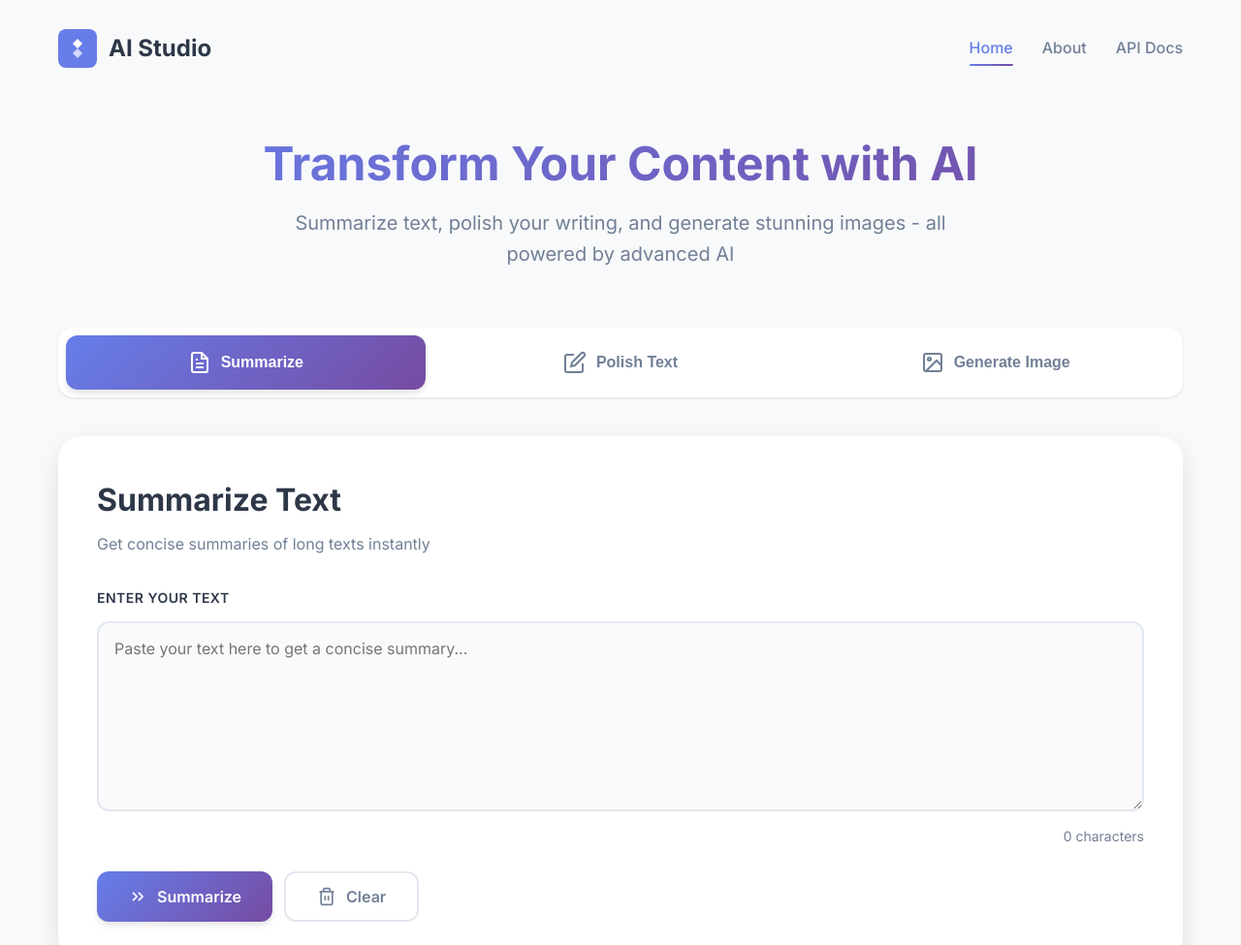
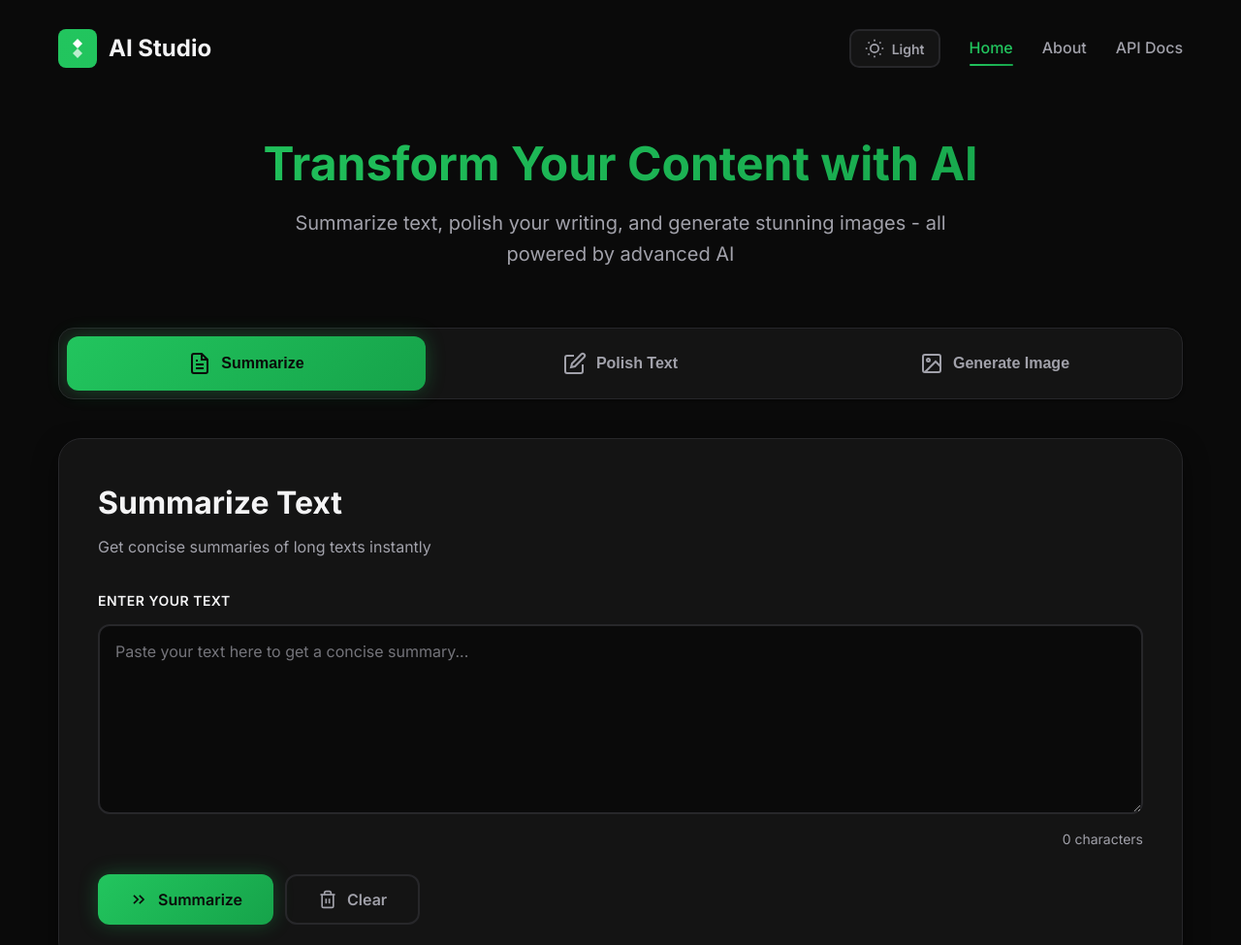
Before and after one commit to Dheeraj9595/AI, a plain HTML site: page static/index.html in a window 1280 px wide. Shown: the top 975 px of the page at 97% size. Drawn offline with Linux system fonts and the light colour scheme.

Commit message:
added dark mode option in homepage

```diff
--- a/static/index.html
+++ b/static/index.html
@@ -1,5 +1,5 @@
 <!DOCTYPE html>
-<html lang="en">
+<html lang="en" data-theme="dark">
 <head>
     <meta charset="UTF-8">
     <meta name="viewport" content="width=device-width, initial-scale=1.0">
@@ -14,20 +14,41 @@
         <!-- Header -->
         <header class="header">
             <div class="logo">
-                <svg width="40" height="40" viewBox="0 0 40 40" fill="none" xmlns="http://www.w3.org/2000/svg">
-                    <rect width="40" height="40" rx="8" fill="url(#gradient)"/>
+                <svg class="logo-icon" width="40" height="40" viewBox="0 0 40 40" fill="none" xmlns="http://www.w3.org/2000/svg">
+                    <rect width="40" height="40" rx="8" fill="url(#logo-gradient)"/>
                     <path d="M20 10L25 15L20 20L15 15L20 10Z" fill="white"/>
                     <path d="M20 20L25 25L20 30L15 25L20 20Z" fill="white" opacity="0.7"/>
                     <defs>
-                        <linearGradient id="gradient" x1="0" y1="0" x2="40" y2="40">
-                            <stop offset="0%" stop-color="#667eea"/>
-                            <stop offset="100%" stop-color="#764ba2"/>
+                        <linearGradient id="logo-gradient" x1="0" y1="0" x2="40" y2="40">
+                            <stop offset="0%" class="logo-gradient-start"/>
+                            <stop offset="100%" class="logo-gradient-end"/>
                         </linearGradient>
                     </defs>
                 </svg>
                 <span>AI Studio</span>
             </div>
             <nav class="nav">
+                <button class="btn-theme" id="theme-toggle" onclick="toggleTheme()" title="Toggle theme">
+                    <span class="theme-icon sun-icon">
+                        <svg width="20" height="20" viewBox="0 0 24 24" fill="none" stroke="currentColor" stroke-width="2">
+                            <circle cx="12" cy="12" r="5"></circle>
+                            <line x1="12" y1="1" x2="12" y2="3"></line>
+                            <line x1="12" y1="21" x2="12" y2="23"></line>
+                            <line x1="4.22" y1="4.22" x2="5.64" y2="5.64"></line>
+                            <line x1="18.36" y1="18.36" x2="19.78" y2="19.78"></line>
+                            <line x1="1" y1="12" x2="3" y2="12"></line>
+                            <line x1="21" y1="12" x2="23" y2="12"></line>
+                            <line x1="4.22" y1="19.78" x2="5.64" y2="18.36"></line>
+                            <line x1="18.36" y1="5.64" x2="19.78" y2="4.22"></line>
+                        </svg>
+                    </span>
+                    <span class="theme-icon moon-icon">
+                        <svg width="20" height="20" viewBox="0 0 24 24" fill="none" stroke="currentColor" stroke-width="2">
+                            <path d="M21 12.79A9 9 0 1 1 11.21 3 7 7 0 0 0 21 12.79z"></path>
+                        </svg>
+                    </span>
+                    <span class="theme-label" id="theme-label">Light</span>
+                </button>
                 <a href="#" class="nav-link active">Home</a>
                 <a href="#" class="nav-link">About</a>
                 <a href="/docs" class="nav-link" target="_blank">API Docs</a>
--- a/static/script.js
+++ b/static/script.js
@@ -1,3 +1,29 @@
+// Theme toggle
+const THEME_KEY = 'ai-studio-theme';
+
+function initTheme() {
+    const saved = localStorage.getItem(THEME_KEY);
+    const theme = saved || 'dark';
+    document.documentElement.setAttribute('data-theme', theme);
+    updateThemeLabel(theme);
+}
+
+function toggleTheme() {
+    const current = document.documentElement.getAttribute('data-theme');
+    const next = current === 'dark' ? 'light' : 'dark';
+    document.documentElement.setAttribute('data-theme', next);
+    localStorage.setItem(THEME_KEY, next);
+    updateThemeLabel(next);
+    showToast(`Switched to ${next} theme`);
+}
+
+function updateThemeLabel(theme) {
+    const label = document.getElementById('theme-label');
+    if (label) label.textContent = theme === 'dark' ? 'Light' : 'Dark';
+}
+
+document.addEventListener('DOMContentLoaded', initTheme);
+
 // Tab switching
 document.querySelectorAll('.tab').forEach(tab => {
     tab.addEventListener('click', () => {
--- a/static/styles.css
+++ b/static/styles.css
@@ -5,12 +5,47 @@
     box-sizing: border-box;
 }
 
-:root {
+/* Dark theme (default) */
+:root,
+[data-theme="dark"] {
+    --accent: #22c55e;
+    --accent-light: #4ade80;
+    --accent-dark: #16a34a;
+    --primary-gradient: linear-gradient(135deg, #22c55e 0%, #16a34a 100%);
+    --secondary-gradient: linear-gradient(135deg, #22c55e 0%, #15803d 100%);
+    --success-gradient: linear-gradient(135deg, #4ade80 0%, #22c55e 100%);
+    --bg-color: #0a0a0a;
+    --card-bg: #141414;
+    --card-bg-hover: #1a1a1a;
+    --input-bg: #0a0a0a;
+    --input-focus-bg: #0d0d0d;
+    --text-primary: #f4f4f5;
+    --text-secondary: #a1a1aa;
+    --border-color: #27272a;
+    --shadow-sm: 0 1px 3px rgba(0, 0, 0, 0.5);
+    --shadow-md: 0 4px 6px rgba(0, 0, 0, 0.5);
+    --shadow-lg: 0 10px 25px rgba(0, 0, 0, 0.5);
+    --shadow-xl: 0 20px 40px rgba(0, 0, 0, 0.6);
+    --btn-primary-color: #0a0a0a;
+    --accent-glow: rgba(34, 197, 94, 0.3);
+    --accent-glow-soft: rgba(34, 197, 94, 0.12);
+    --accent-focus: rgba(34, 197, 94, 0.2);
+    --loading-overlay-bg: rgba(10, 10, 10, 0.95);
+}
+
+/* Light theme */
+[data-theme="light"] {
+    --accent: #667eea;
+    --accent-light: #818cf8;
+    --accent-dark: #764ba2;
     --primary-gradient: linear-gradient(135deg, #667eea 0%, #764ba2 100%);
-    --secondary-gradient: linear-gradient(135deg, #f093fb 0%, #f5576c 100%);
-    --success-gradient: linear-gradient(135deg, #4facfe 0%, #00f2fe 100%);
+    --secondary-gradient: linear-gradient(135deg, #667eea 0%, #5b21b6 100%);
+    --success-gradient: linear-gradient(135deg, #818cf8 0%, #667eea 100%);
     --bg-color: #f8f9fa;
     --card-bg: #ffffff;
+    --card-bg-hover: #f7fafc;
+    --input-bg: #fafafa;
+    --input-focus-bg: #ffffff;
     --text-primary: #2d3748;
     --text-secondary: #718096;
     --border-color: #e2e8f0;
@@ -18,6 +53,11 @@
     --shadow-md: 0 4px 6px rgba(0, 0, 0, 0.1);
     --shadow-lg: 0 10px 25px rgba(0, 0, 0, 0.1);
     --shadow-xl: 0 20px 40px rgba(0, 0, 0, 0.15);
+    --btn-primary-color: #ffffff;
+    --accent-glow: rgba(102, 126, 234, 0.3);
+    --accent-glow-soft: rgba(102, 126, 234, 0.1);
+    --accent-focus: rgba(102, 126, 234, 0.1);
+    --loading-overlay-bg: rgba(255, 255, 255, 0.95);
 }
 
 body {
@@ -52,8 +92,17 @@ body {
     color: var(--text-primary);
 }
 
+.logo-icon .logo-gradient-start {
+    stop-color: var(--accent);
+}
+
+.logo-icon .logo-gradient-end {
+    stop-color: var(--accent-dark);
+}
+
 .nav {
     display: flex;
+    align-items: center;
     gap: 30px;
 }
 
@@ -67,7 +116,7 @@ body {
 
 .nav-link:hover,
 .nav-link.active {
-    color: #667eea;
+    color: var(--accent);
 }
 
 .nav-link.active::after {
@@ -106,6 +155,46 @@ body {
 }
 
 /* Tabs */
+/* Theme toggle button */
+.btn-theme {
+    display: flex;
+    align-items: center;
+    gap: 8px;
+    padding: 8px 14px;
+    border: 2px solid var(--border-color);
+    border-radius: 10px;
+    background: var(--card-bg);
+    color: var(--text-secondary);
+    font-size: 14px;
+    font-weight: 600;
+    cursor: pointer;
+    transition: all 0.3s ease;
+    font-family: inherit;
+}
+
+.btn-theme:hover {
+    border-color: var(--accent);
+    color: var(--accent);
+}
+
+.theme-icon {
+    display: flex;
+    align-items: center;
+}
+
+.theme-icon.moon-icon {
+    display: none;
+}
+
+[data-theme="light"] .theme-icon.sun-icon {
+    display: none;
+}
+
+[data-theme="light"] .theme-icon.moon-icon {
+    display: flex;
+}
+
+/* Tabs */
 .tabs {
     display: flex;
     gap: 16px;
@@ -114,6 +203,7 @@ body {
     padding: 8px;
     border-radius: 16px;
     box-shadow: var(--shadow-sm);
+    border: 1px solid var(--border-color);
 }
 
 .tab {
@@ -134,13 +224,14 @@ body {
 }
 
 .tab:hover {
-    background: #f7fafc;
+    background: var(--card-bg-hover);
+    color: var(--text-primary);
 }
 
 .tab.active {
     background: var(--primary-gradient);
-    color: white;
-    box-shadow: var(--shadow-md);
+    color: var(--btn-primary-color);
+    box-shadow: 0 0 20px var(--accent-glow);
 }
 
 .tab svg {
@@ -180,11 +271,12 @@ body {
     border-radius: 24px;
     padding: 40px;
     box-shadow: var(--shadow-lg);
-    transition: box-shadow 0.3s ease;
+    transition: all 0.3s ease;
+    border: 1px solid var(--border-color);
 }
 
 .card:hover {
-    box-shadow: var(--shadow-xl);
+    box-shadow: 0 0 30px var(--accent-glow-soft);
 }
 
 .card-title {
@@ -224,14 +316,20 @@ body {
     font-family: inherit;
     resize: vertical;
     transition: all 0.3s ease;
-    background: #fafafa;
+    background: var(--input-bg);
+    color: var(--text-primary);
+}
+
+.textarea::placeholder {
+    color: var(--text-secondary);
+    opacity: 0.7;
 }
 
 .textarea:focus {
     outline: none;
-    border-color: #667eea;
-    background: white;
-    box-shadow: 0 0 0 3px rgba(102, 126, 234, 0.1);
+    border-color: var(--accent);
+    background: var(--input-focus-bg);
+    box-shadow: 0 0 0 3px var(--accent-focus);
 }
 
 .char-count {
@@ -258,13 +356,13 @@ body {
 
 .btn-primary {
     background: var(--primary-gradient);
-    color: white;
-    box-shadow: var(--shadow-md);
+    color: var(--btn-primary-color);
+    box-shadow: 0 0 20px var(--accent-glow);
 }
 
 .btn-primary:hover {
     transform: translateY(-2px);
-    box-shadow: var(--shadow-lg);
+    box-shadow: 0 0 30px var(--accent-glow);
 }
 
 .btn-primary:active {
@@ -278,14 +376,14 @@ body {
 }
 
 .btn-secondary {
-    background: white;
-    color: #667eea;
-    border: 2px solid #667eea;
+    background: transparent;
+    color: var(--accent);
+    border: 2px solid var(--accent);
 }
 
 .btn-secondary:hover {
-    background: #667eea;
-    color: white;
+    background: var(--accent);
+    color: var(--btn-primary-color);
 }
 
 .btn-group {
@@ -295,13 +393,13 @@ body {
 }
 
 .btn-clear {
-    background: white;
+    background: transparent;
     color: var(--text-secondary);
     border: 2px solid var(--border-color);
 }
 
 .btn-clear:hover {
-    background: #f7fafc;
+    background: var(--card-bg-hover);
     color: var(--text-primary);
     border-color: var(--text-secondary);
 }
@@ -333,7 +431,7 @@ body {
 }
 
 .result-box {
-    background: #f7fafc;
+    background: var(--input-bg);
     border: 2px solid var(--border-color);
     border-radius: 12px;
     padding: 20px;
@@ -347,7 +445,7 @@ body {
 
 /* Image Container */
 .image-container {
-    background: #f7fafc;
+    background: var(--input-bg);
     border: 2px solid var(--border-color);
     border-radius: 12px;
     padding: 20px;
@@ -369,7 +467,7 @@ body {
     left: 0;
     right: 0;
     bottom: 0;
-    background: rgba(255, 255, 255, 0.95);
+    background: var(--loading-overlay-bg);
     display: none;
     align-items: center;
     justify-content: center;
@@ -386,7 +484,7 @@ body {
     width: 60px;
     height: 60px;
     border: 4px solid var(--border-color);
-    border-top-color: #667eea;
+    border-top-color: var(--accent);
     border-radius: 50%;
     animation: spin 1s linear infinite;
 }
@@ -409,11 +507,12 @@ body {
     position: fixed;
     bottom: 30px;
     right: 30px;
-    background: var(--text-primary);
-    color: white;
+    background: var(--card-bg);
+    color: var(--text-primary);
     padding: 16px 24px;
     border-radius: 12px;
     box-shadow: var(--shadow-lg);
+    border: 1px solid var(--accent);
     transform: translateY(100px);
     opacity: 0;
     transition: all 0.3s ease;
```
